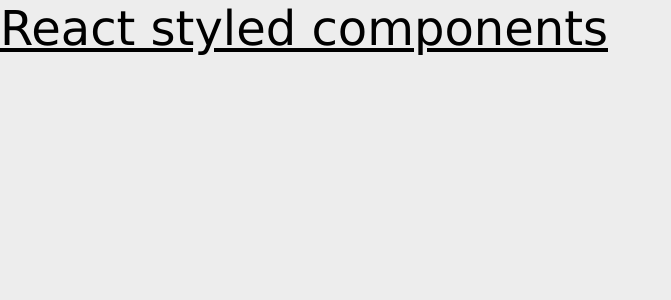
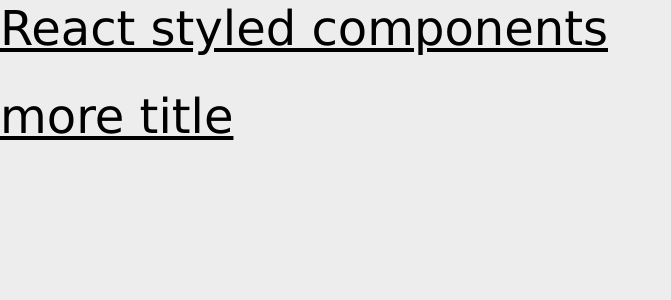
Before and after one commit to MariusCodeAcademy/feu2-09_r_styled_components_css, a React (Vite) app: page / in a window 1280 px wide. Shown: the top 300 px of the page, without its empty margins (0-671 px from the left). Built offline with nearby package versions, Linux system fonts and the light colour scheme.

Commit message:
make btn

```diff
--- a/src/App.jsx
+++ b/src/App.jsx
@@ -9,10 +9,14 @@
   text-decoration: underline;
 `;
 
+// sukurti Button komponenta, prideti jam stiliaus
+// panaudoti jsx
+
 function App() {
   return (
     <div className='App'>
       <Title>React styled components</Title>
+      <Title>more title</Title>
     </div>
   );
 }
```
